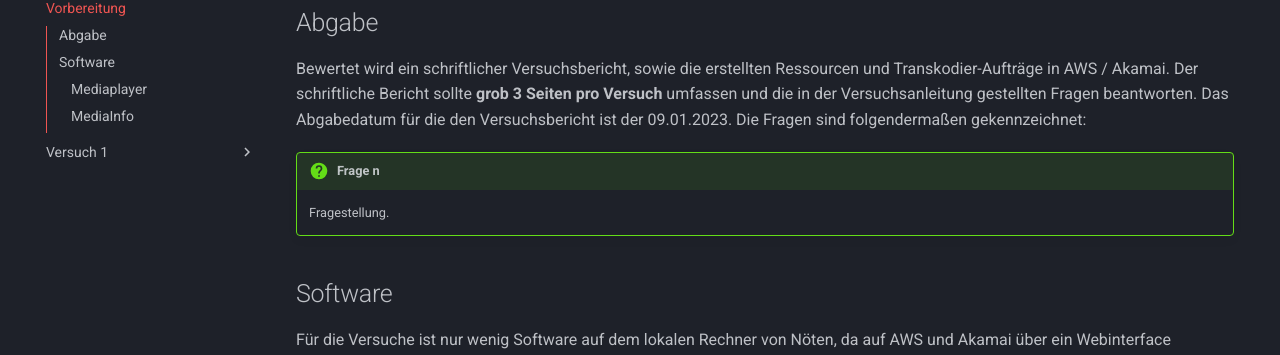
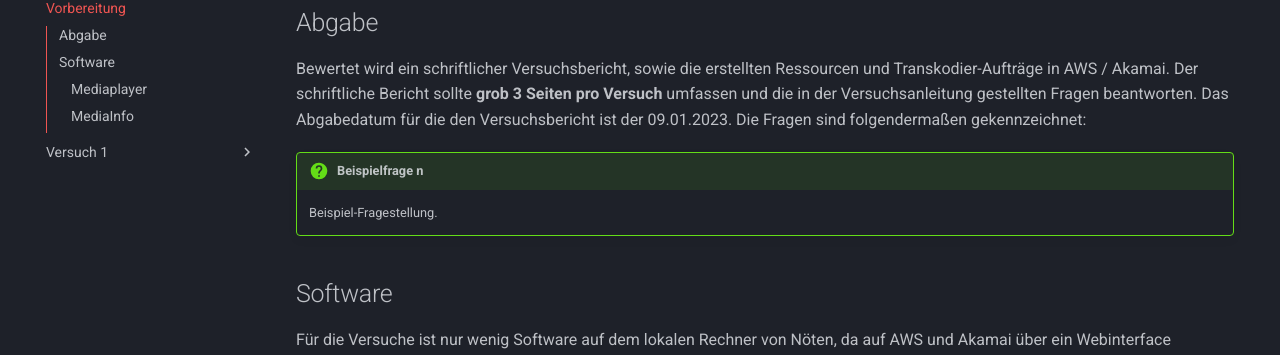
Before and after one commit to wruppelx/mvs-aws-exercise, an MkDocs documentation site: the page built from docs/vorbereitung.md, in a window 1280 px wide and 900 px high. Shown: the part 175-530 px from the top of the window. Built offline with MkDocs 1.6.1 and Material for MkDocs 9.7.7, drawn with Linux system fonts in a browser that asks for light colours; comment, search, counter and statistics services are not loaded.

Commit message:
Kleinere Korrekturen

```diff
--- a/docs/vorbereitung.md
+++ b/docs/vorbereitung.md
@@ -4,8 +4,8 @@
 
 Bewertet wird ein schriftlicher Versuchsbericht, sowie die erstellten Ressourcen und Transkodier-Aufträge in AWS / Akamai. Der schriftliche Bericht sollte **grob 3 Seiten pro Versuch** umfassen und die in der Versuchsanleitung gestellten Fragen beantworten. Das Abgabedatum für die den Versuchsbericht ist der 09.01.2023. Die Fragen sind folgendermaßen gekennzeichnet:
 
-!!! question "Frage n"
-    Fragestellung.
+!!! question "Beispielfrage n"
+    Beispiel-Fragestellung.
 
 ## Software
 
```
Also changed, not shown: docs/versuch1/03-transcoder.md (+5 -5 lines).
